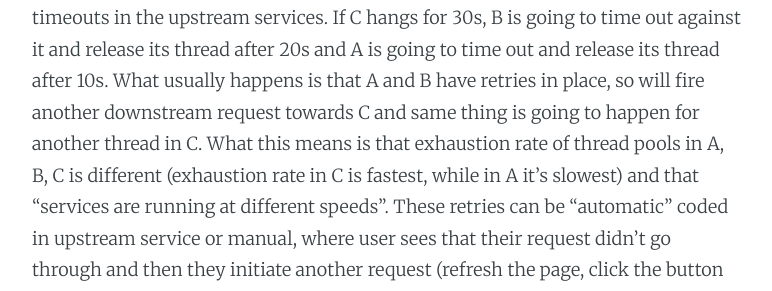
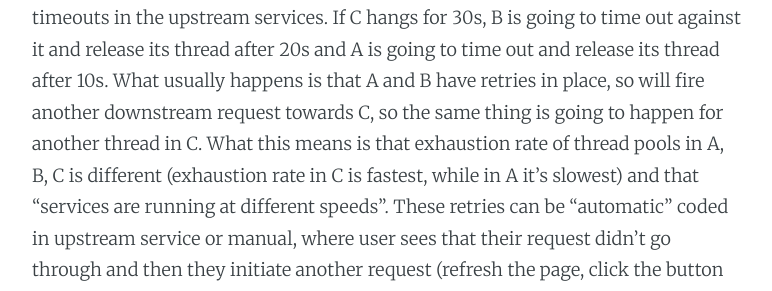
Before and after one commit to dragan-stepanovic/dragan-stepanovic.github.io, a Jekyll site: the page built from _posts/2020-07-19-on-timeouts.md, in a window 1280 px wide and 900 px high, scrolled down 1837 px. Shown: the part 285-576 px from the top of the window, without its empty margins (253-1025 px from the left). Built offline with Jekyll 4.4.1, drawn with Linux system fonts in a browser that asks for light colours; comment, search, counter and statistics services are not loaded; some of the changed text lies outside the part shown.

Commit message:
Update 2020-07-19-on-timeouts.md

```diff
--- a/_posts/2020-07-19-on-timeouts.md
+++ b/_posts/2020-07-19-on-timeouts.md
@@ -29,7 +29,7 @@ Consider two following scenarios:
 Numbers on the arrows are timeouts that are specified for each downstream service. C has timeout of 10s against database, B has timeout of 20s against C and A has timeout of 30s against B.
 In case database hangs because certain query takes longer time to execute, C will time out after 10s and this is going to propagate upstream. Meaning, request-handling threads in B and A are going to be released back to the pool after ~10 sec.
 
-In the second case though, C has timeout against database that is longer than timeouts in the upstream services. If C hangs for 30s, B is going to time out against it and release its thread after 20s and A is going to time out and release its thread after 10s. What usually happens is that A and B have retries in place, so will fire another downstream request towards C and same thing is going to happen for another thread in C. What this means is that exhaustion rate of thread pools in A, B, C is different (exhaustion rate in C is fastest, while in A it's slowest) and that "services are running at different speeds". These retries can be "automatic" coded in upstream service or manual, where user sees that their request didn't go through and then they initiate another request (refresh the page, click the button again, etc.).
+In the second case though, C has timeout against database that is longer than timeouts in the upstream services. If C hangs for 30s, B is going to time out against it and release its thread after 20s and A is going to time out and release its thread after 10s. What usually happens is that A and B have retries in place, so will fire another downstream request towards C, so the same thing is going to happen for another thread in C. What this means is that exhaustion rate of thread pools in A, B, C is different (exhaustion rate in C is fastest, while in A it's slowest) and that "services are running at different speeds". These retries can be "automatic" coded in upstream service or manual, where user sees that their request didn't go through and then they initiate another request (refresh the page, click the button again, etc.).
 
 Theory of Constraints (ToC) defines the constraint as the slowest resource in the system. We identify the constraint of the system by the biggest pile of work waiting in front of it. In this particular case it's the database since the queue of requests in front of it (requests sent from C to database) is building up the fastest in the whole call chain.
 When we have a constraint in the system (sometimes called the bottleneck), ToC says that in order for the system to have the highest throughput, all other parts of the system (non-constraints) have to run at the speed of the constraint. If non-constraints run faster that the constraint (called local optimizations in ToC), system as a whole is not only not going to run faster, but it's actually going to start running slower and slower. So the system deteriorates not __in spite__ of the upstream services trying hard to call the downstream service, but __because__ of it!
```
